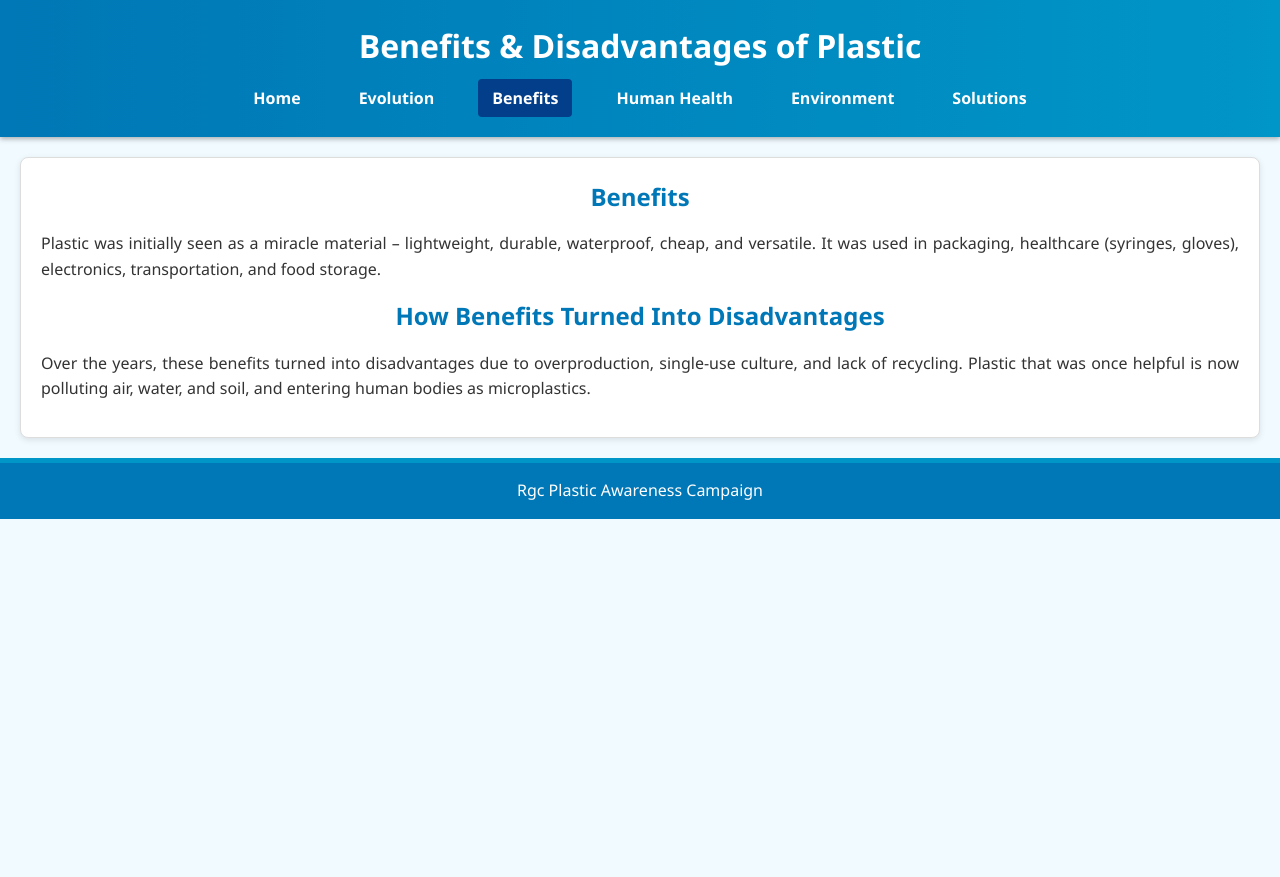
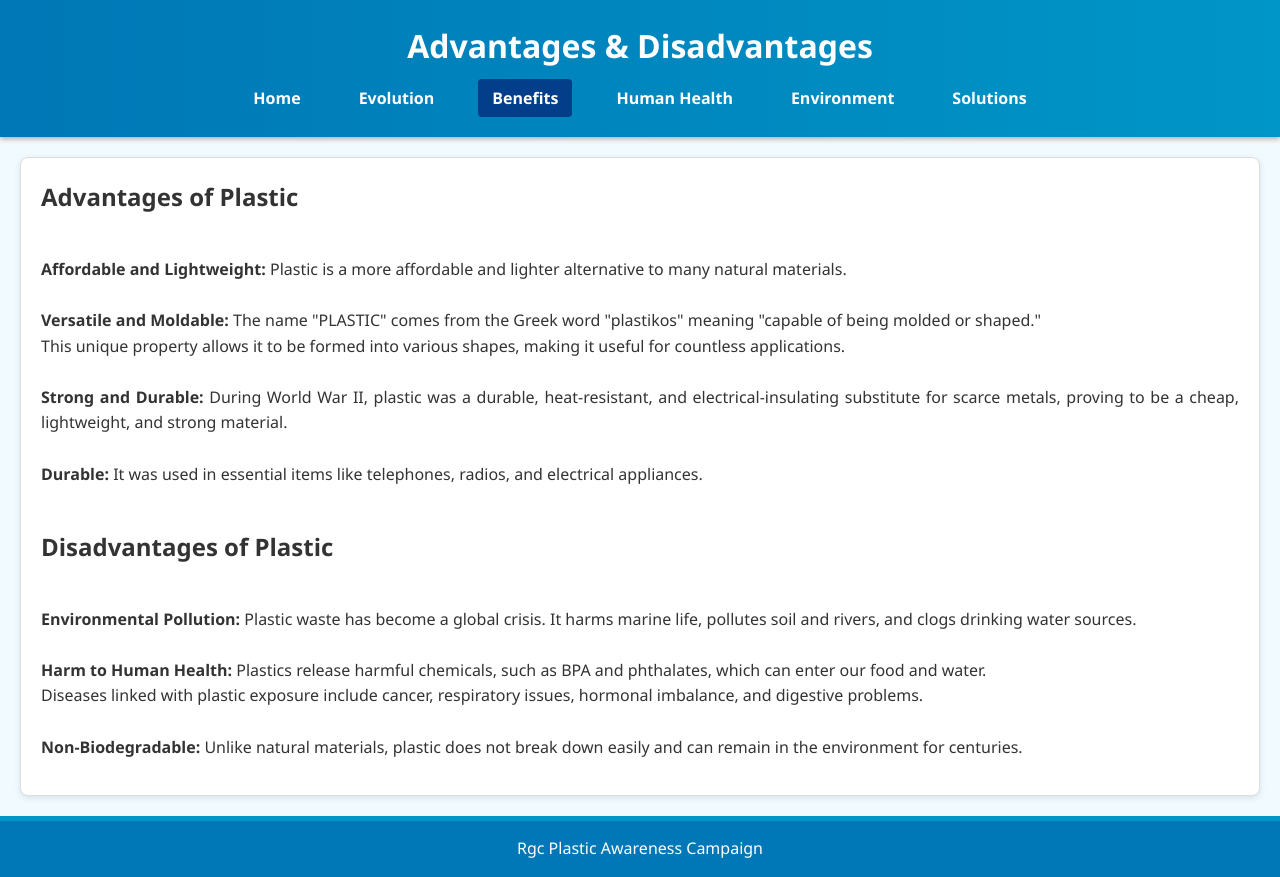
Before and after one commit to 6389078735c-crypto/PLASTIC-AWARENESS-BY-RGC, a plain HTML site: page benefits.html in a window 1280 px wide. Before the commit the page ends 800 px from the top, so only its background shows below. Drawn offline with Linux system fonts and the light colour scheme.

Commit message:
benefits.html

```diff
--- a/benefits.html
+++ b/benefits.html
@@ -3,12 +3,12 @@
 <head>
   <meta charset="UTF-8">
   <meta name="viewport" content="width=device-width, initial-scale=1.0">
-  <title>Benefits & Disadvantages</title>
+  <title>Advantages & Disadvantages</title>
   <link rel="stylesheet" href="styles.css">
 </head>
 <body>
   <header>
-    <h1>Benefits & Disadvantages of Plastic</h1>
+    <h1>Advantages & Disadvantages</h1>
     <nav>
       <ul>
         <li><a href="index.html">Home</a></li>
@@ -22,17 +22,29 @@
   </header>
 
   <section>
-    <h2>Benefits</h2>
+    <h1>Advantages of Plastic</h1>
+    <h2></h2>
     <p>
-      Plastic was initially seen as a miracle material – lightweight, durable, waterproof, cheap, and versatile.
-      It was used in packaging, healthcare (syringes, gloves), electronics, transportation, and food storage.
+        <br>
+        <b>Affordable and Lightweight:</b> Plastic is a more affordable and lighter alternative to many natural materials.<br><br>
+        <b>Versatile and Moldable:</b> The name "PLASTIC" comes from the Greek word "plastikos" meaning "capable of being molded or shaped."<br>
+        This unique property allows it to be formed into various shapes, making it useful for countless applications.<br><br>
+        <b>Strong and Durable:</b> During World War II, plastic was a durable, heat-resistant, and electrical-insulating substitute for scarce metals, proving to be a cheap, lightweight, and strong material.<br><br>
+        <b>Durable:</b> It was used in essential items like telephones, radios, and electrical appliances.
     </p>
 
-    <h2>How Benefits Turned Into Disadvantages</h2>
+    <br>
+
+    <h1>Disadvantages of Plastic</h1>
+    <h2></h2>
     <p>
-      Over the years, these benefits turned into disadvantages due to overproduction, single-use culture, and lack of recycling.
-      Plastic that was once helpful is now polluting air, water, and soil, and entering human bodies as microplastics.
+        <br>
+        <b>Environmental Pollution:</b> Plastic waste has become a global crisis. It harms marine life, pollutes soil and rivers, and clogs drinking water sources.<br><br>
+        <b>Harm to Human Health:</b> Plastics release harmful chemicals, such as BPA and phthalates, which can enter our food and water.<br>
+        Diseases linked with plastic exposure include cancer, respiratory issues, hormonal imbalance, and digestive problems.<br><br>
+        <b>Non-Biodegradable:</b> Unlike natural materials, plastic does not break down easily and can remain in the environment for centuries.
     </p>
+
   </section>
 
   <footer>
```
